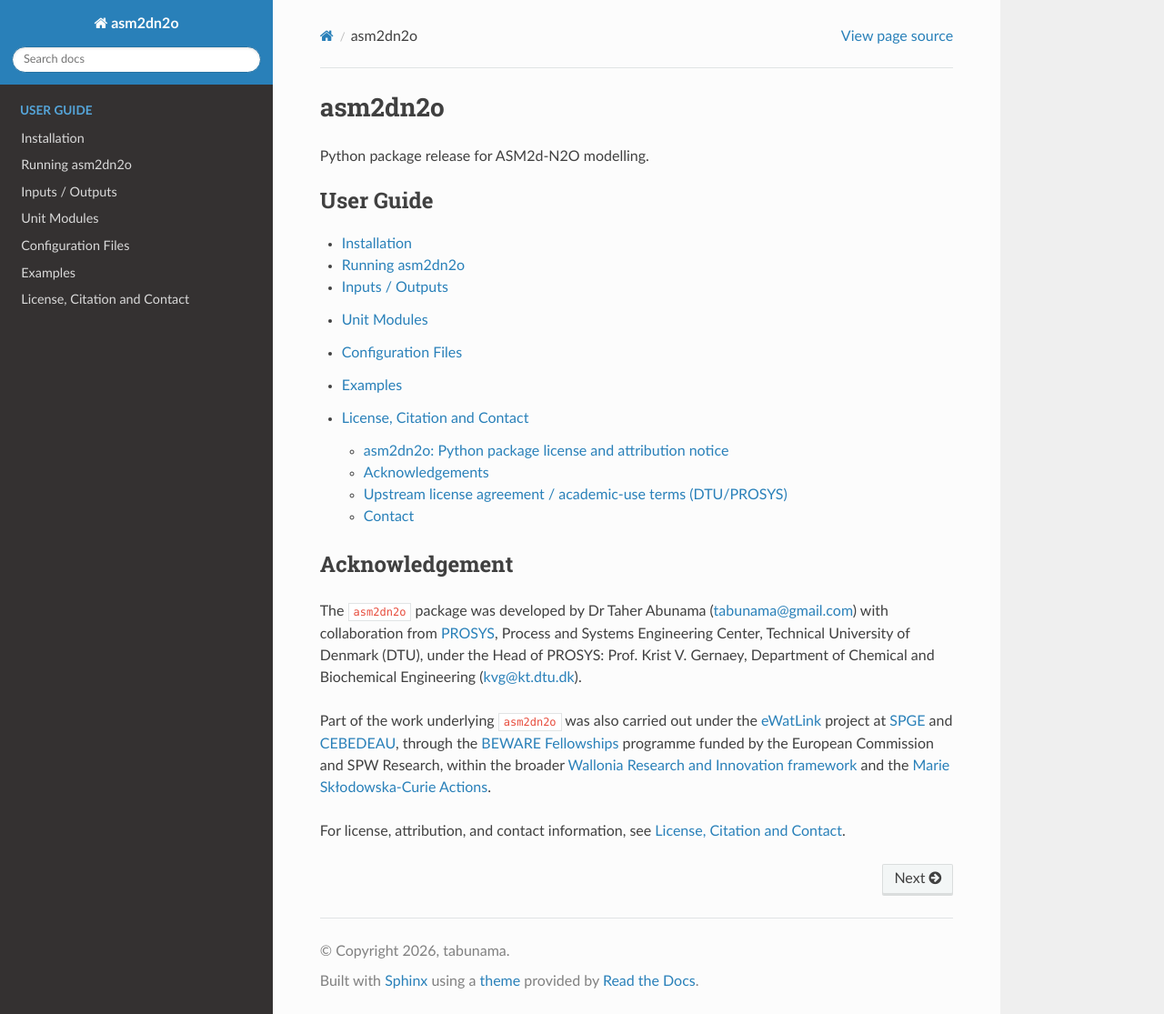
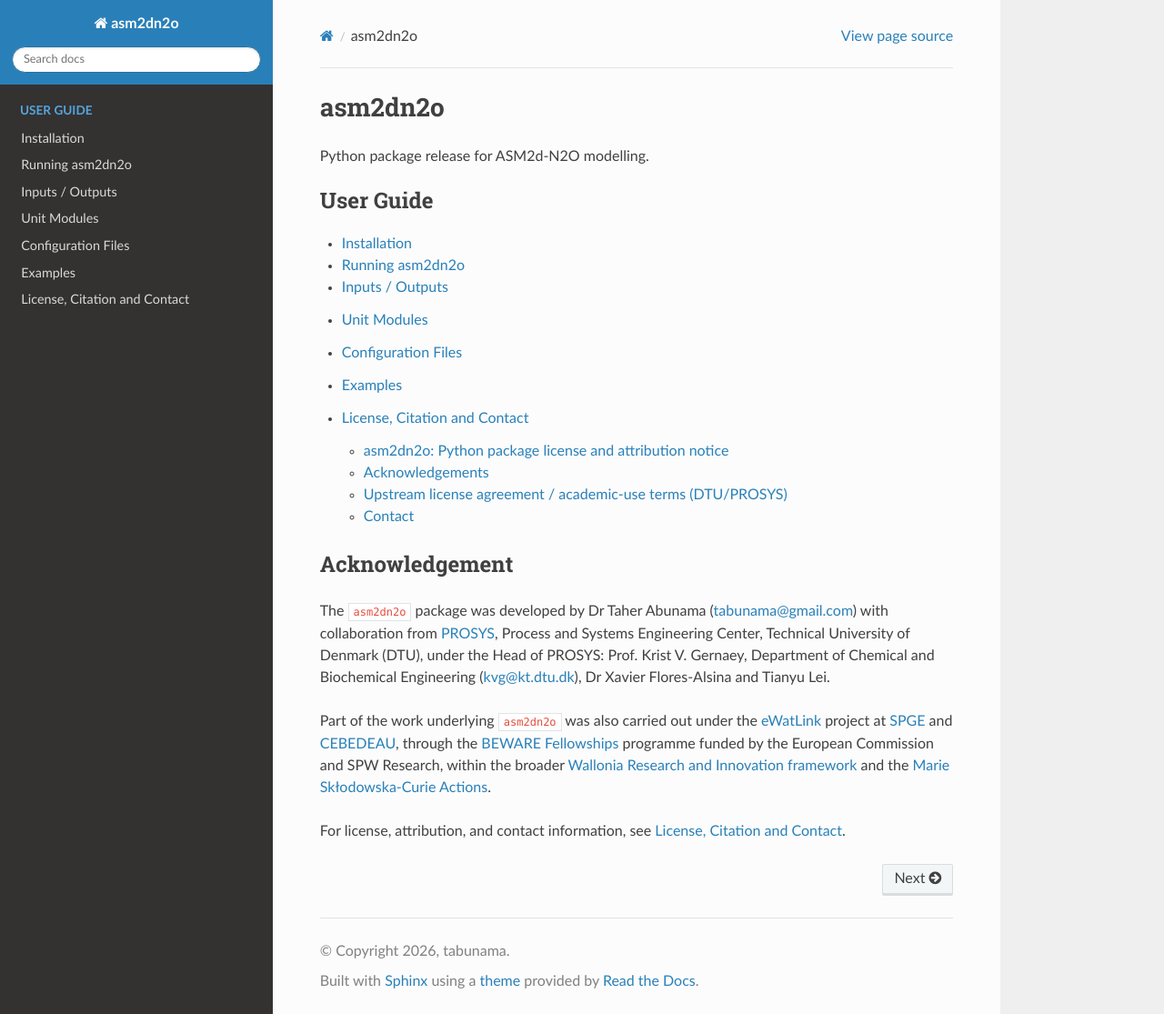
Before and after one commit to tabunama/asm2dn2o, a Sphinx documentation site: the page built from docs/source/index.rst, in a window 1280 px wide and 1115 px high. Shown: the whole window at 91% size. Built offline with Sphinx 7.4.7 and the Read the Docs theme 3.1.0, drawn with Linux system fonts in a browser that asks for light colours.

Commit message:
Update license and acknowledgement pages

```diff
--- a/docs/source/index.rst
+++ b/docs/source/index.rst
@@ -24,7 +24,9 @@
 Process and Systems Engineering Center, Technical University of Denmark (DTU),
 under the Head of PROSYS: Prof. Krist V. Gernaey,
 Department of Chemical and Biochemical Engineering
-(`kvg@kt.dtu.dk <mailto:kvg@kt.dtu.dk>`_).
+(`kvg@kt.dtu.dk <mailto:kvg@kt.dtu.dk>`_), Dr Xavier Flores-Alsina and Tianyu Lei.
+
+
 
 Part of the work underlying ``asm2dn2o`` was also carried out under the
 `eWatLink <https://cebedeau.be/fr/nos-chroniques/article/projet-ewatlink>`_ project at
--- a/docs/source/license_citation_contact.rst
+++ b/docs/source/license_citation_contact.rst
@@ -24,7 +24,7 @@
 Process and Systems Engineering Center, Technical University of Denmark (DTU),
 under the Head of PROSYS: Prof. Krist V. Gernaey,
 Department of Chemical and Biochemical Engineering
-(`kvg@kt.dtu.dk <mailto:kvg@kt.dtu.dk>`_).
+(`kvg@kt.dtu.dk <mailto:kvg@kt.dtu.dk>`_), Dr Xavier Flores-Alsina and Tianyu Lei.
 
 Part of the work underlying ``asm2dn2o`` was also carried out under the
 `eWatLink <https://cebedeau.be/fr/nos-chroniques/article/projet-ewatlink>`_ project at
```
Also changed, not shown: 1 other file.
